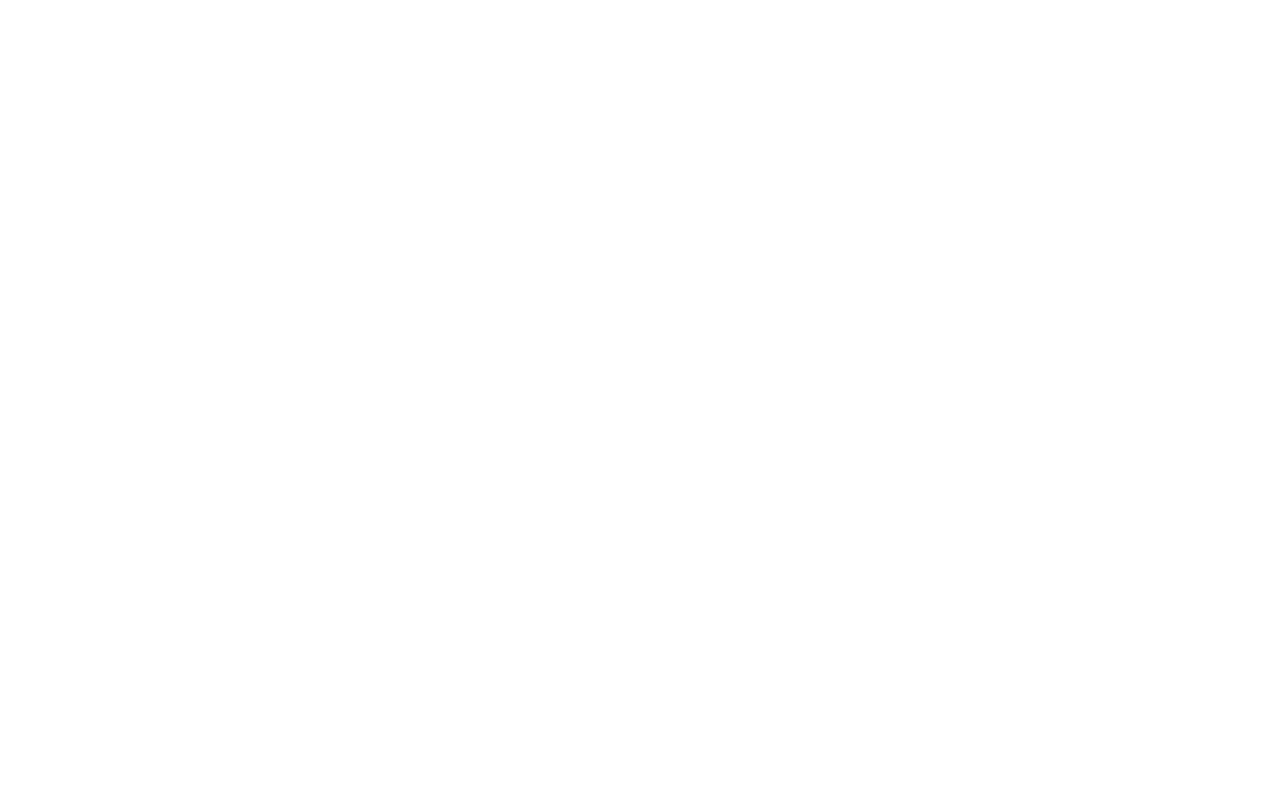
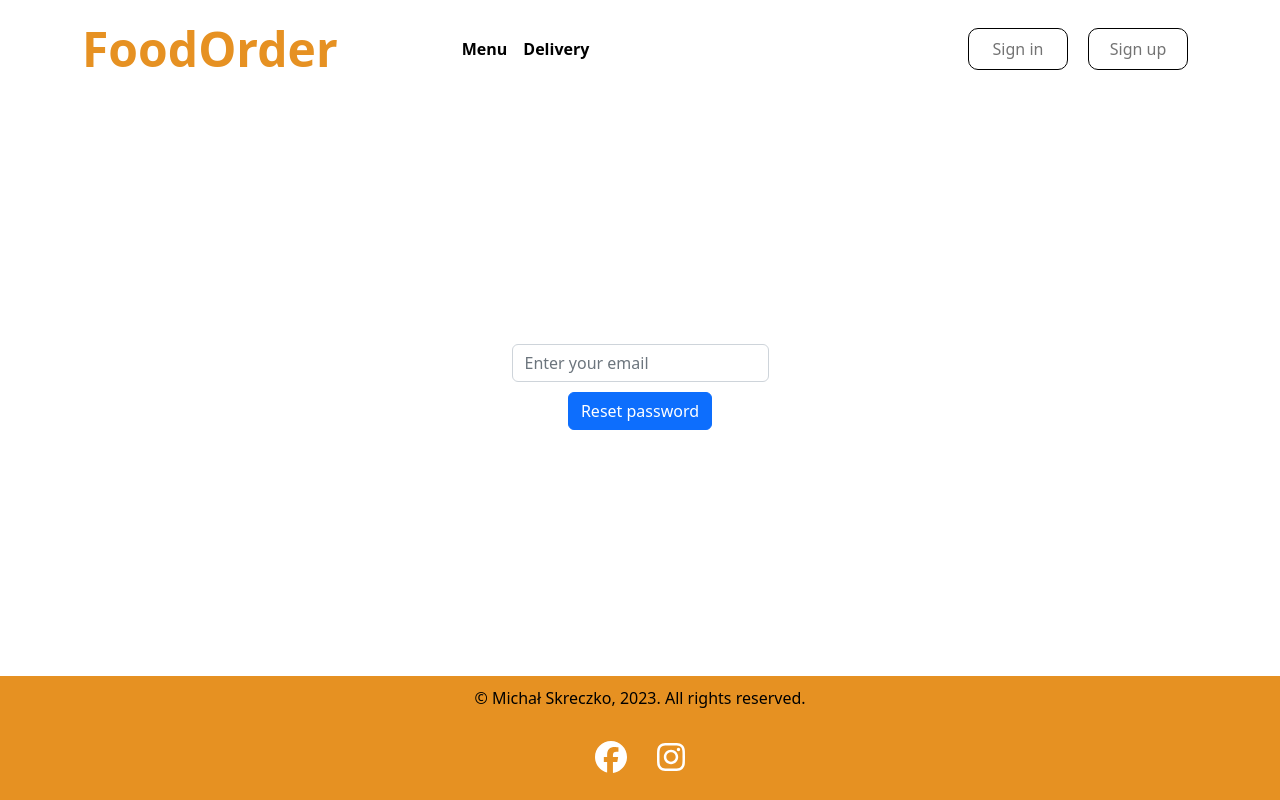
Before and after one commit to mskreczko/food-ordering-service, a React (Create React App) app in the folder frontend/: page /forgotPassword in a window 1280 px wide. Before the commit this address had no page. Built offline with nearby package versions, Linux system fonts and the light colour scheme; what recoil-persist would draw is missing.

Commit message:
password recovery on frontend side

```diff
--- a/frontend/src/App.js
+++ b/frontend/src/App.js
@@ -16,6 +16,8 @@ import OrderCreation from './components/CustomerView/Order/OrderCreation';
 import OrderDetails from './components/CustomerView/Order/OrderDetails';
 import NewPassword from './components/CustomerView/AccountDetails/NewPassword';
 import NewEmail from './components/CustomerView/AccountDetails/NewEmail';
+import ForgotPassword from './components/Auth/ForgotPassword';
+import ResetPassword from './components/Auth/ResetPassword';
 
 export default function App() {
   return (
@@ -27,7 +29,9 @@ export default function App() {
               <Route index element={<Main/>}/>
               <Route path='signup' element={<Signup/>}/>
               <Route path='signin' element={<Signin/>}/>
+              <Route path='forgotPassword' element={<ForgotPassword/>}/>
               <Route path='logout' element={<Logout/>}/>
+              <Route exact path='resetPassword/:token' element={<ResetPassword/>}/>
             </Route>
 
             {/* Protected routes */}
--- /dev/null
+++ b/frontend/src/components/Auth/ForgotPassword.js
@@ -0,0 +1,53 @@
+import { React, useState } from 'react';
+import { Button, Form } from 'react-bootstrap';
+
+export default function ForgotPassword() {
+    const [email, setEmail] = useState('');
+    const [emailSent, setEmailSent] = useState(false);
+    const [noUser, setNoUser] = useState(false);
+
+    const onChange = (e) => {
+        switch (e.target.name) {
+            case 'email':
+                setEmail(e.target.value);
+            break;
+        }
+    }
+
+    const onSubmit = (e) => {
+        e.preventDefault();
+
+        fetch('http://localhost:8080/api/v1/auth/forgotPassword?email=' + email)
+        .then((resp) => {
+            console.log(resp);
+            if (resp.status === 200) {
+                setEmailSent(true);
+            } else if (resp.status === 404) {
+                setNoUser(true);
+            }
+            return resp.text()
+        }).then((body) => {})
+    }
+
+    if (emailSent) {
+        return (
+            <main>
+                <p>Reset token has been sent to {email}</p>
+            </main>
+        )
+    } else {
+        return (
+            <main>
+                <Form onSubmit={onSubmit}>
+                    <Form.Group>
+                        <Form.Control required name='email' type='text' value={email} onChange={onChange} placeholder='Enter your email'/>
+                        { noUser ? <Form.Text style={{color: 'red'}}>No such email found</Form.Text> : null }
+                    </Form.Group>
+                    <Button style={{ marginTop: '10px' }} variant='primary' type='submit'>
+                        Reset password
+                    </Button>
+                </Form>
+            </main>
+        )
+    }
+}
--- /dev/null
+++ b/frontend/src/components/Auth/ResetPassword.js
@@ -0,0 +1,55 @@
+import { React, useState} from 'react';
+import { Form } from 'react-bootstrap';
+import Button from 'react-bootstrap/Button';
+import { useParams } from 'react-router-dom';
+
+export default function ResetPassword() {
+    const [password, setPassword] = useState('');
+    const [confirmPassword, setConfirmPassword] = useState('');
+    const [nonMatchingPassword, setNonMatchingPasswords] = useState(false);
+    let token = useParams();
+
+    const onChange = (e) => {
+        switch (e.target.name) {
+            case 'password':
+                setPassword(e.target.value);
+            break;
+            case 'confirmPassword':
+                setConfirmPassword(e.target.value);
+            break;
+        }
+    }
+
+    const onSubmit = (e) => {
+        e.preventDefault();
+
+        if (password !== confirmPassword) {
+            setNonMatchingPasswords(true);
+            return;
+        } else {
+            setNonMatchingPasswords(false);
+            fetch('http://localhost:8080/api/v1/auth/resetPassword?token=' + token.token, {
+                method: 'POST',
+                headers: {
+                    'Content-Type': 'application/json',
+                },
+                body: password,
+            })
+        }
+    }
+
+    return (
+        <main>
+            <Form onSubmit={onSubmit}>
+                <Form.Group>
+                    <Form.Control style={{ marginBottom: '10px' }} required type='password' placeholder='Enter new password' value={password} onChange={onChange} name='password'/>
+                    <Form.Control required type='password' placeholder='Confirm new password' value={confirmPassword} onChange={onChange} name='confirmPassword'/>
+                    { nonMatchingPassword ? <Form.Text style={{color: 'red'}}>Passwords do not match</Form.Text> : null}
+                </Form.Group>
+                <Button variant='primary' type='submit'>
+                    Change password
+                </Button>
+            </Form>
+        </main>
+    )
+}
--- a/frontend/src/components/Auth/Signin/Signin.js
+++ b/frontend/src/components/Auth/Signin/Signin.js
@@ -3,6 +3,7 @@ import Button from 'react-bootstrap/Button';
 import Form from 'react-bootstrap/Form';
 import { useRecoilState } from 'recoil';
 import { authenticationState } from '../../atoms/AuthenticationAtom';
+import { Link } from 'react-router-dom';
 import './Signin.css';
 
 async function signInUser(email, password) {
@@ -56,6 +57,7 @@ export default function Signin() {
 
                 <Form.Group className='mb-3' controlId='form-password'>
                     <Form.Control name='password' type='password' value={password} onChange={onChange} placeholder='Password'/>
+                    <Link to='/forgotPassword'>Forgot your password?</Link>
                 </Form.Group>
 
                 { !authenticationSucessfull ? <Form.Text style={{color: 'red'}}>Invalid email or password</Form.Text> : null }
```
